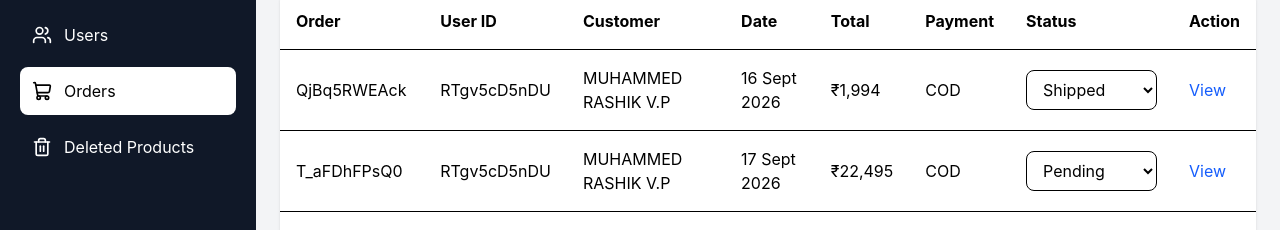
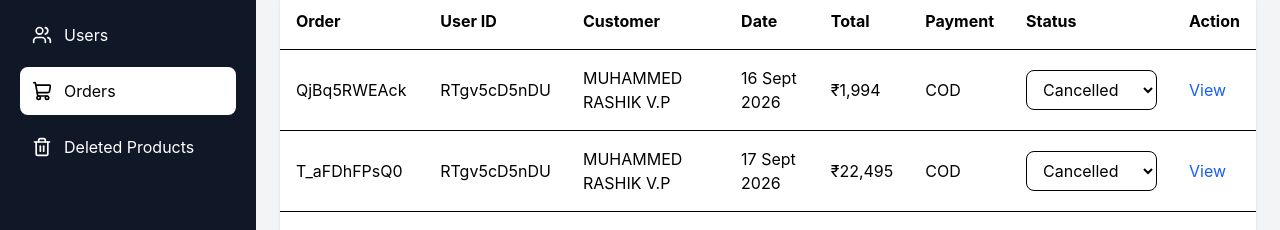
Before and after one commit to rrasik606-creator/E-commerce-project-, a React (Vite) app: page /admin/orders in a window 1280 px wide. Shown: the part 185-415 px from the top of the page. Built offline with nearby package versions, Linux system fonts and the light colour scheme; data requests are answered from the project's data file; sample sign-in values are in the browser's storage.

Commit message:
added user order cancellation based on order status

```diff
--- a/db.json
+++ b/db.json
@@ -607,7 +607,7 @@
       "paymentMethod": "COD",
       "subtotal": 1994,
       "total": 1994,
-      "status": "Shipped",
+      "status": "Cancelled",
       "orderDate": "2026-09-16T19:21:17.117Z",
       "id": "QjBq5RWEAck"
     },
@@ -638,7 +638,7 @@
       "paymentMethod": "COD",
       "subtotal": 22495,
       "total": 22495,
-      "status": "Placed",
+      "status": "Cancelled",
       "orderDate": "2026-09-17T07:40:30.574Z",
       "id": "T_aFDhFPsQ0"
     },
--- a/src/pages/user/orders.jsx
+++ b/src/pages/user/orders.jsx
@@ -1,14 +1,32 @@
 import React from "react";
-import { useQuery } from "@tanstack/react-query";
+import { useQuery,useMutation,useQueryClient } from "@tanstack/react-query";
+import { getOrder,updateOrder } from "../../services/order";
 import { useNavigate } from "react-router-dom";
 import { ShoppingBag } from "lucide-react";
-
-import { getOrder } from "../../services/order";
 
 const Orders = () => {
   const navigate = useNavigate();
 
   const userId = localStorage.getItem("user");
+
+  const queryclient=useQueryClient();
+
+  const cancelOrderMutation=useMutation({
+    mutationFn:(orderId)=>updateOrder(orderId,{status:"Cancelled"}),
+    onSuccess:()=>{
+      queryclient.invalidateQueries({
+        queryKey:["orders",userId]
+      });
+    },
+  });
+
+  const handleCancelOrder=(orderId)=>{
+    const confirmCancel=window.confirm("Are you sure you want to cancel this order?");
+    if(!confirmCancel){
+      return
+    }
+    cancelOrderMutation.mutate(orderId);
+  };
 
   const {
     data: orders = [],
@@ -228,6 +246,25 @@ const Orders = () => {
 
               </div>
 
+              {/* Cancel order */}
+              {
+                order.status!=="Delivered"&&order.status!=="Cancelled"&&(
+                  <div className="flex justify-end mt-5">
+                    <button
+                    onClick={()=>handleCancelOrder(order.id)}
+                    disabled={cancelOrderMutation.isPending}
+                    className="px-5 py-2.5 text-sm font-medium text-red-600 border border-red-200 rounded-md hover:bg-red-50 hover:border-red-300 transition disabled:opacity-50 disabled:cursor-not-allowed"
+                    >
+                      {
+                        cancelOrderMutation.isPending
+                        ? "Cancelling..."
+                        : "Cancel order"
+                      }
+                    </button>
+                  </div>
+                )
+              }
+
             </div>
           ))}
 
--- a/src/services/order.js
+++ b/src/services/order.js
@@ -8,3 +8,8 @@ export const getOrder=async()=>{
     const response=await axios.get(`${API_URL}?userId=${userId}`);
     return response.data;
 }
+
+export const updateOrder=async(id,order)=>{
+    const response=await axios.patch(`${API_URL}/${id}`,order);
+    return response.data;
+}
```
